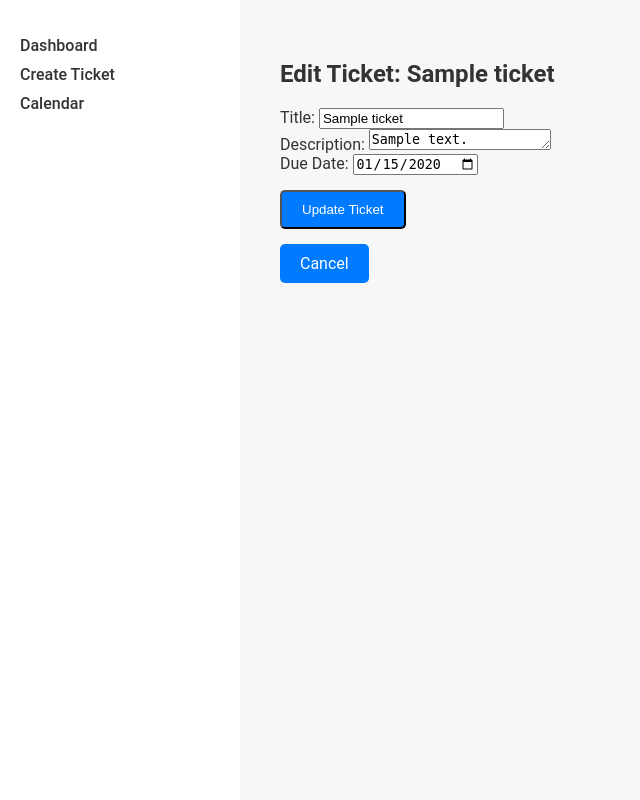
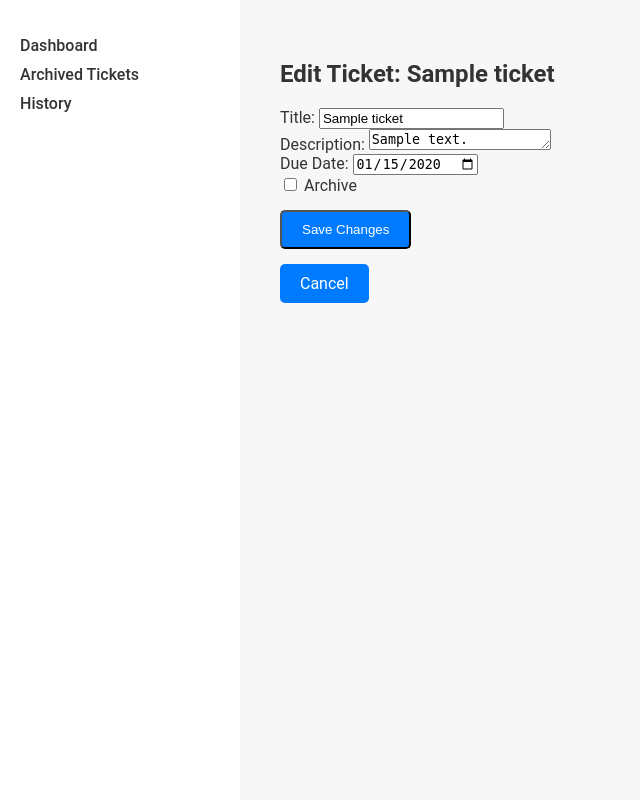
Before and after one commit to OleguerGregoriV/WebApp, a Flask app: page /ticket/1 in a window 1280 px wide. Shown: the part 48-848 px from the top of the page, without its empty margins (0-640 px from the left). Run offline with Flask 3, Linux system fonts and the light colour scheme; the visitor is signed in with stand-in values (Sample User, id 1); tables that the repository leaves empty hold one stand-in row (values such as "Sample post"); parts of the project's set-up code (start-up, migrations or seed data) failed here and were passed over.

Commit message:
[ADD] archive functionality

```diff
--- a/app.py
+++ b/app.py
@@ -127,7 +127,7 @@ def main():
             db = get_db()
             cursor = db.cursor()
 
-            user_tickets = cursor.execute('SELECT * FROM tickets WHERE user_id = ?', (1,))
+            user_tickets = cursor.execute('SELECT * FROM tickets WHERE user_id = ? and is_deleted = 0 and is_archived = 0 ORDER BY due_date ASC ', (1,))
 
             tickets = user_tickets.fetchall()
 
@@ -192,10 +192,12 @@ def edit_ticket(ticket_id):
         title = request.form['title']
         description = request.form['description']
         due_date = request.form['due_date']
+        archive = request.form.get('archive')
+        is_archived = 1 if archive else 0
 
         # Update the ticket in the database
-        cursor.execute('UPDATE tickets SET title = ?, description = ?, due_date = ? WHERE id = ?',
-                       (title, description, due_date, ticket_id))
+        cursor.execute('UPDATE tickets SET title = ?, description = ?, due_date = ?, is_archived = ? WHERE id = ?',
+                       (title, description, due_date, is_archived, ticket_id))
         db.commit()
 
         return redirect(url_for('main'))  # Redirect back to the dashboard
@@ -209,7 +211,7 @@ def delete_ticket(ticket_id):
     db = get_db()
     try:
         cursor = db.cursor()
-        cursor.execute('DELETE FROM tickets WHERE id = ?', (ticket_id,))
+        cursor.execute('UPDATE tickets SET is_deleted = 1 WHERE id = ?', (ticket_id,))
         db.commit()
         return redirect(url_for('main'))  # Redirect back to the main page
     except Exception as e:
--- a/templates/edit_ticket.html
+++ b/templates/edit_ticket.html
@@ -21,7 +21,12 @@
             <input type="date" id="due_date" name="due_date" value="{{ ticket.due_date }}" required>
         </div>
 
-        <button type="submit" class="btn">Update Ticket</button>
+        <div class="form-group">
+            <input type="checkbox" id="archive" name="archive" value="1" {% if ticket.is_archived %}checked{% endif %}>
+            <label for="archive">Archive</label>
+        </div>
+
+        <button type="submit" class="btn">Save Changes</button>
     </form>
 
     <a href="{{ url_for('main') }}" class="btn">Cancel</a>
--- a/templates/layout.html
+++ b/templates/layout.html
@@ -22,8 +22,8 @@
         <div class="sidebar">
             <ul>
                 <li><a href="{{ url_for('main') }}">Dashboard</a></li>
-                <li><a href="{{ url_for('create_ticket') }}">Create Ticket</a></li>
-                <li><a href="{{ url_for('calendar_view') }}">Calendar</a></li>
+                <li><a href="{{ url_for('create_ticket') }}">Archived Tickets</a></li>
+                <li><a href="{{ url_for('calendar_view') }}">History</a></li>
             </ul>
         </div>
 
```
